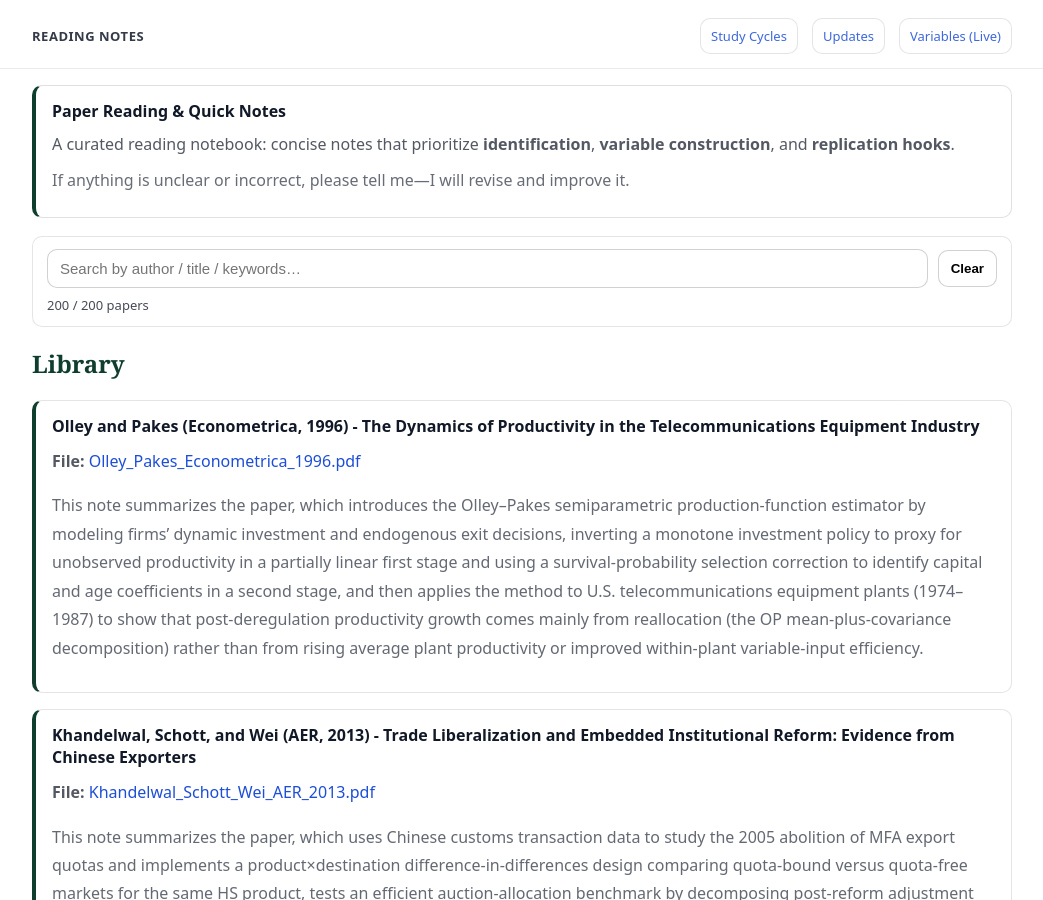
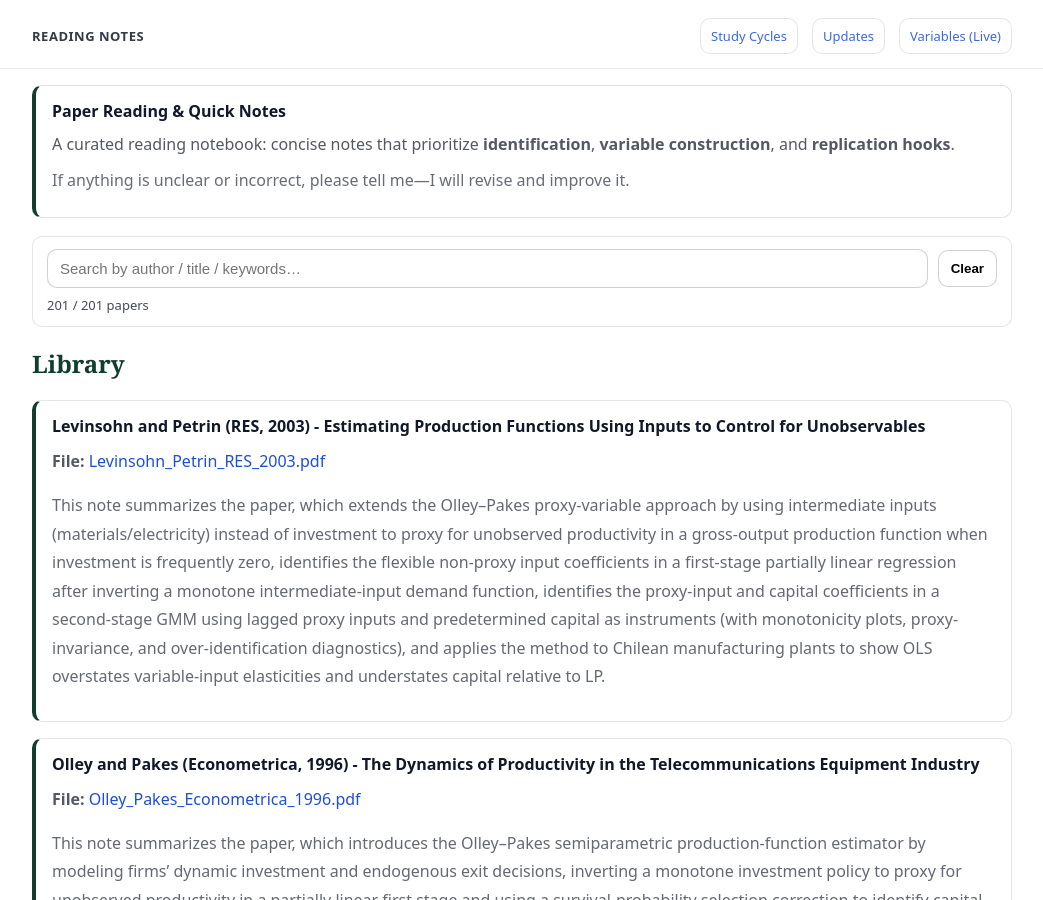
Before and after one commit to yaxinzn/study-archive, a Jekyll site: the page built from reading/index.md, in a window 1280 px wide and 900 px high. Shown: the whole window, without its empty margins (118-1161 px from the left). Built offline with Jekyll 4.4.1, drawn with Linux system fonts in a browser that asks for light colours.

Commit message:
Reading: add/update Levinsohn_Petrin_RES_2003.pdf

```diff
--- a/_data/reading.yml
+++ b/_data/reading.yml
@@ -1,3 +1,7 @@
+- title: "Levinsohn and Petrin (RES, 2003) - Estimating Production Functions Using Inputs to Control for Unobservables"
+  file: "Levinsohn_Petrin_RES_2003.pdf"
+  desc: "This note summarizes the paper, which extends the Olley–Pakes proxy-variable approach by using intermediate inputs (materials/electricity) instead of investment to proxy for unobserved productivity in a gross-output production function when investment is frequently zero, identifies the flexible non-proxy input coefficients in a first-stage partially linear regression after inverting a monotone intermediate-input demand function, identifies the proxy-input and capital coefficients in a second-stage GMM using lagged proxy inputs and predetermined capital as instruments (with monotonicity plots, proxy-invariance, and over-identification diagnostics), and applies the method to Chilean manufacturing plants to show OLS overstates variable-input elasticities and understates capital relative to LP."
+
 - title: "Olley and Pakes (Econometrica, 1996) - The Dynamics of Productivity in the Telecommunications Equipment Industry"
   file: "Olley_Pakes_Econometrica_1996.pdf"
   desc: "This note summarizes the paper, which introduces the Olley–Pakes semiparametric production-function estimator by modeling firms’ dynamic investment and endogenous exit decisions, inverting a monotone investment policy to proxy for unobserved productivity in a partially linear first stage and using a survival-probability selection correction to identify capital and age coefficients in a second stage, and then applies the method to U.S. telecommunications equipment plants (1974–1987) to show that post-deregulation productivity growth comes mainly from reallocation (the OP mean-plus-covariance decomposition) rather than from rising average plant productivity or improved within-plant variable-input efficiency."
```
Also changed, not shown: 1 other file.
